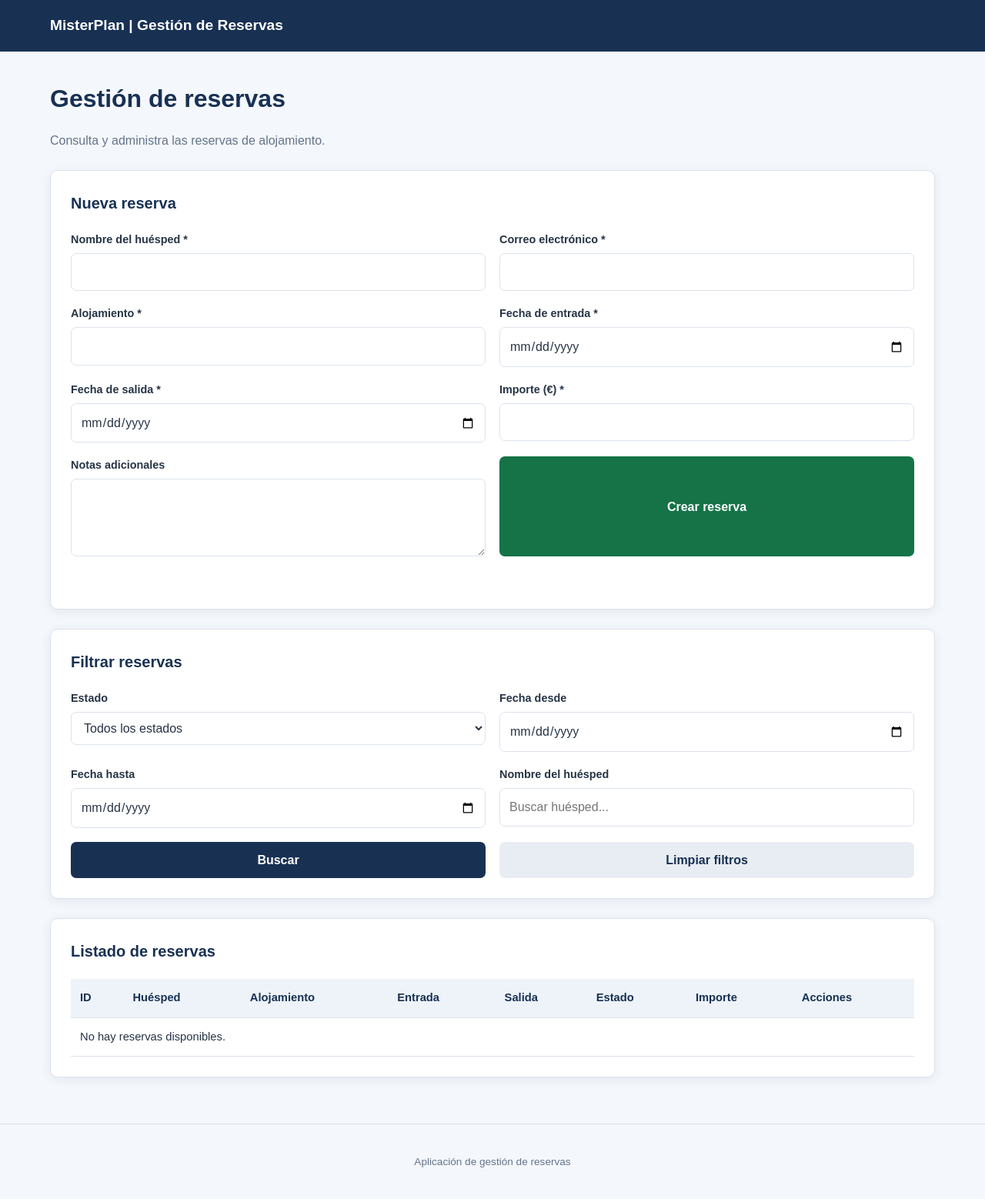
After one commit to Miguelamu04/misterplan-reservas, a PHP site: template views/reservas/index.twig in a window 1280 px wide. The commit adds this page. Shown: the whole page at 77% size. Run offline with PHP 8.4, Linux system fonts and the light colour scheme; the template is opened without the code that fills it, so the values that code supplies are empty; some libraries are stand-ins or nearby versions.

Commit message:
feat: add Twig views and interactive reservation management

```diff
--- /dev/null
+++ b/views/base.twig
@@ -0,0 +1,30 @@
+<!DOCTYPE html>
+<html lang="es">
+<head>
+    <meta charset="UTF-8">
+    <meta name="viewport" content="width=device-width, initial-scale=1.0">
+
+    <title>{% block title %}MisterPlan | Reservas{% endblock %}</title>
+
+    <link rel="stylesheet" href="/assets/css/styles.css">
+</head>
+<body>
+
+    <header>
+        <nav aria-label="Navegación principal">
+            <a href="/reservas">MisterPlan | Gestión de Reservas</a>
+        </nav>
+    </header>
+
+    <main>
+        {% block content %}{% endblock %}
+    </main>
+
+    <footer>
+        <p>Aplicación de gestión de reservas</p>
+    </footer>
+
+    {% block scripts %}{% endblock %}
+
+</body>
+</html>
--- /dev/null
+++ b/views/reservas/index.twig
@@ -0,0 +1,208 @@
+
+{% extends "base.twig" %}
+
+{% block title %}Listado de reservas | MisterPlan{% endblock %}
+
+{% block content %}
+
+<h1>Gestión de reservas</h1>
+
+<p>Consulta y administra las reservas de alojamiento.</p>
+
+
+<section aria-labelledby="titulo-crear">
+    <h2 id="titulo-crear">Nueva reserva</h2>
+
+    <form id="form-crear-reserva">
+        <div>
+            <label for="nombre_huesped">Nombre del huésped *</label>
+            <input
+                type="text"
+                id="nombre_huesped"
+                name="nombre_huesped"
+                maxlength="150"
+                required
+            >
+        </div>
+
+        <div>
+            <label for="email_huesped">Correo electrónico *</label>
+            <input
+                type="email"
+                id="email_huesped"
+                name="email_huesped"
+                maxlength="254"
+                required
+            >
+        </div>
+
+        <div>
+            <label for="nombre_alojamiento">Alojamiento *</label>
+            <input
+                type="text"
+                id="nombre_alojamiento"
+                name="nombre_alojamiento"
+                maxlength="200"
+                required
+            >
+        </div>
+
+        <div>
+            <label for="fecha_entrada">Fecha de entrada *</label>
+            <input
+                type="date"
+                id="fecha_entrada"
+                name="fecha_entrada"
+                required
+            >
+        </div>
+
+        <div>
+            <label for="fecha_salida">Fecha de salida *</label>
+            <input
+                type="date"
+                id="fecha_salida"
+                name="fecha_salida"
+                required
+            >
+        </div>
+
+        <div>
+            <label for="importe">Importe (€) *</label>
+            <input
+                type="number"
+                id="importe"
+                name="importe"
+                min="0"
+                max="99999999.99"
+                step="0.01"
+                required
+            >
+        </div>
+
+        <div>
+            <label for="notas">Notas adicionales</label>
+            <textarea
+                id="notas"
+                name="notas"
+                maxlength="5000"
+                rows="3"
+            ></textarea>
+        </div>
+
+        <button type="submit" id="btn-crear-reserva">
+            Crear reserva
+        </button>
+
+        <p id="mensaje-crear" role="status" aria-live="polite"></p>
+    </form>
+</section>
+
+<section aria-labelledby="titulo-filtros">
+
+    <h2 id="titulo-filtros">Filtrar reservas</h2>
+
+    <form id="form-filtros">
+
+        <div>
+            <label for="filtro-estado">Estado</label>
+
+            <select id="filtro-estado" name="estado">
+                <option value="">Todos los estados</option>
+                <option value="pendiente">Pendiente</option>
+                <option value="confirmada">Confirmada</option>
+                <option value="cancelada">Cancelada</option>
+            </select>
+        </div>
+
+        <div>
+            <label for="filtro-desde">Fecha desde</label>
+            <input
+                type="date"
+                id="filtro-desde"
+                name="fecha_desde"
+            >
+        </div>
+
+        <div>
+            <label for="filtro-hasta">Fecha hasta</label>
+            <input
+                type="date"
+                id="filtro-hasta"
+                name="fecha_hasta"
+            >
+        </div>
+
+        <div>
+            <label for="filtro-huesped">Nombre del huésped</label>
+            <input
+                type="text"
+                id="filtro-huesped"
+                name="huesped"
+                maxlength="150"
+                placeholder="Buscar huésped..."
+            >
+        </div>
+
+        <button type="submit">Buscar</button>
+        <button type="reset">Limpiar filtros</button>
+
+    </form>
+
+</section>
+
+<section aria-labelledby="titulo-reservas">
+
+    <h2 id="titulo-reservas">Listado de reservas</h2>
+
+    <p id="mensaje-reservas" role="status" aria-live="polite"></p>
+
+    <table>
+        <thead>
+            <tr>
+                <th scope="col">ID</th>
+                <th scope="col">Huésped</th>
+                <th scope="col">Alojamiento</th>
+                <th scope="col">Entrada</th>
+                <th scope="col">Salida</th>
+                <th scope="col">Estado</th>
+                <th scope="col">Importe</th>
+                <th scope="col">Acciones</th>
+            </tr>
+        </thead>
+
+        <tbody id="tabla-reservas">
+            {% for reserva in reservas %}
+                <tr>
+                    <td>{{ reserva.id }}</td>
+                    <td>{{ reserva.nombre_huesped }}</td>
+                    <td>{{ reserva.nombre_alojamiento }}</td>
+                    <td>{{ reserva.fecha_entrada|date("d/m/Y") }}</td>
+                    <td>{{ reserva.fecha_salida|date("d/m/Y") }}</td>
+                    <td>{{ reserva.estado }}</td>
+                    <td>
+                        {{ reserva.importe|number_format(2, ',', '.') }} €
+                    </td>
+                    <td>
+                        <a href="/reservas/{{ reserva.id }}">
+                            Ver detalle
+                        </a>
+                    </td>
+                </tr>
+            {% else %}
+                <tr>
+                    <td colspan="8">
+                        No hay reservas disponibles.
+                    </td>
+                </tr>
+            {% endfor %}
+        </tbody>
+    </table>
+
+</section>
+
+{% endblock %}
+
+{% block scripts %}
+    <script src="/assets/js/reservas.js" defer></script>
+{% endblock %}
```
Also changed, not shown: public/index.php (+84 -19 lines), src/Controllers/PageController.php (added, +60 -0 lines), views/reservas/detalle.twig (added, +91 -0 lines), public/assets/css/styles.css (added), public/assets/js/detalle.js (added), public/assets/js/reservas.js (added).
